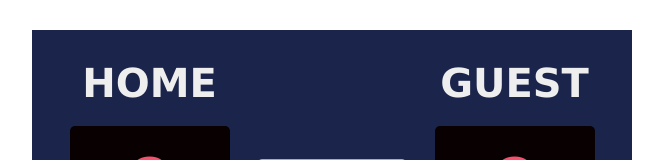
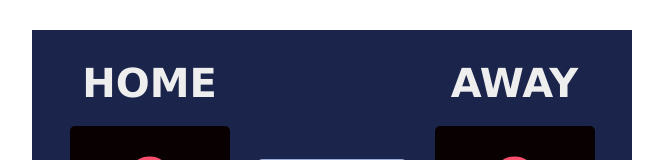
Before and after one commit to yoanZagorov/basketball-scorecard, a plain HTML site: page index.html in a window 1280 px wide. Shown: the top 160 px of the page, without its empty margins (308-971 px from the left). Drawn offline with Linux system fonts and the light colour scheme; a web font is replaced by a local one.

```diff
--- a/index.html
+++ b/index.html
@@ -23,7 +23,7 @@
             <button id="clear-btn" onclick="clearScores()">Clear Score</button>
 
             <div id="guest">
-                <h1 id="guest-title" class="title">GUEST</h1>
+                <h1 id="guest-title" class="title">AWAY</h1>
                 <div id="guest-score" class="score"></div>
                 <div id="guest-increment-btns" class="increment-btns">
                     <button class="increment-btn" onclick="incrementGuest(1)">+1</button>
```
